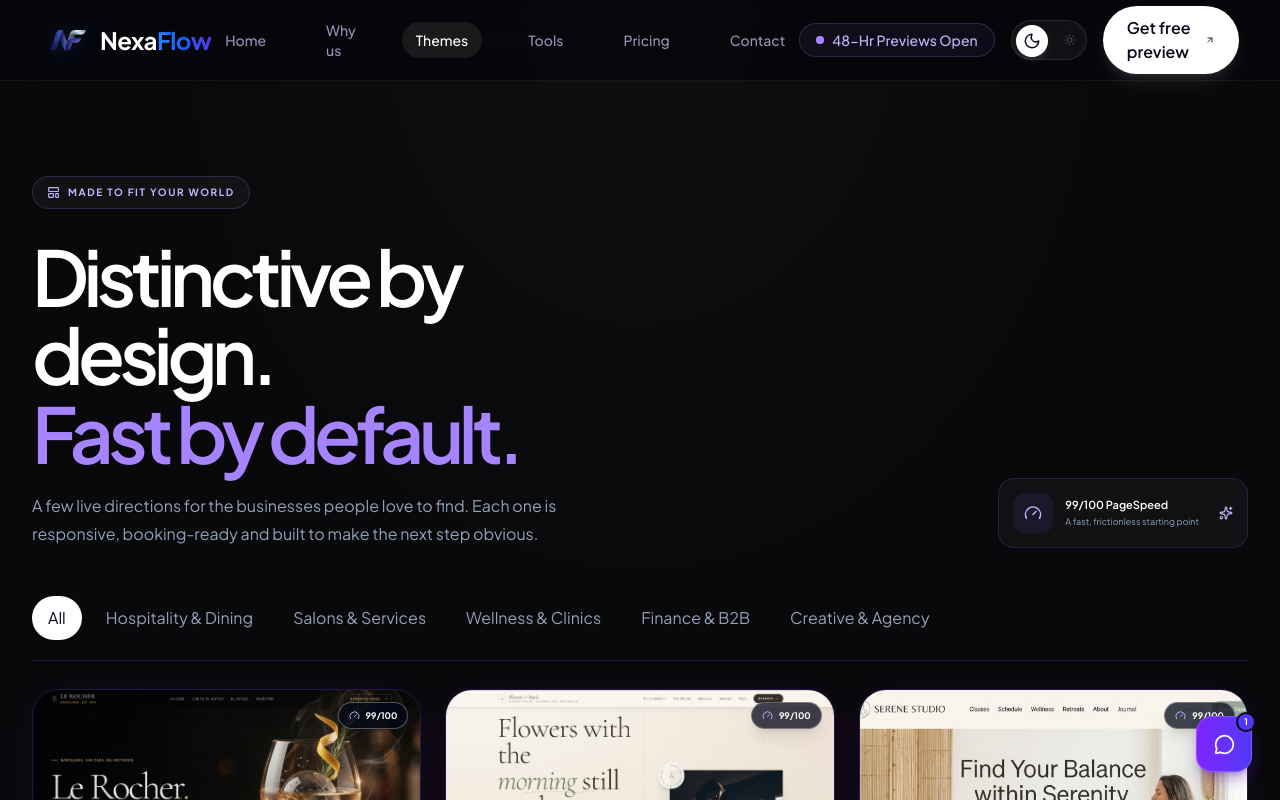
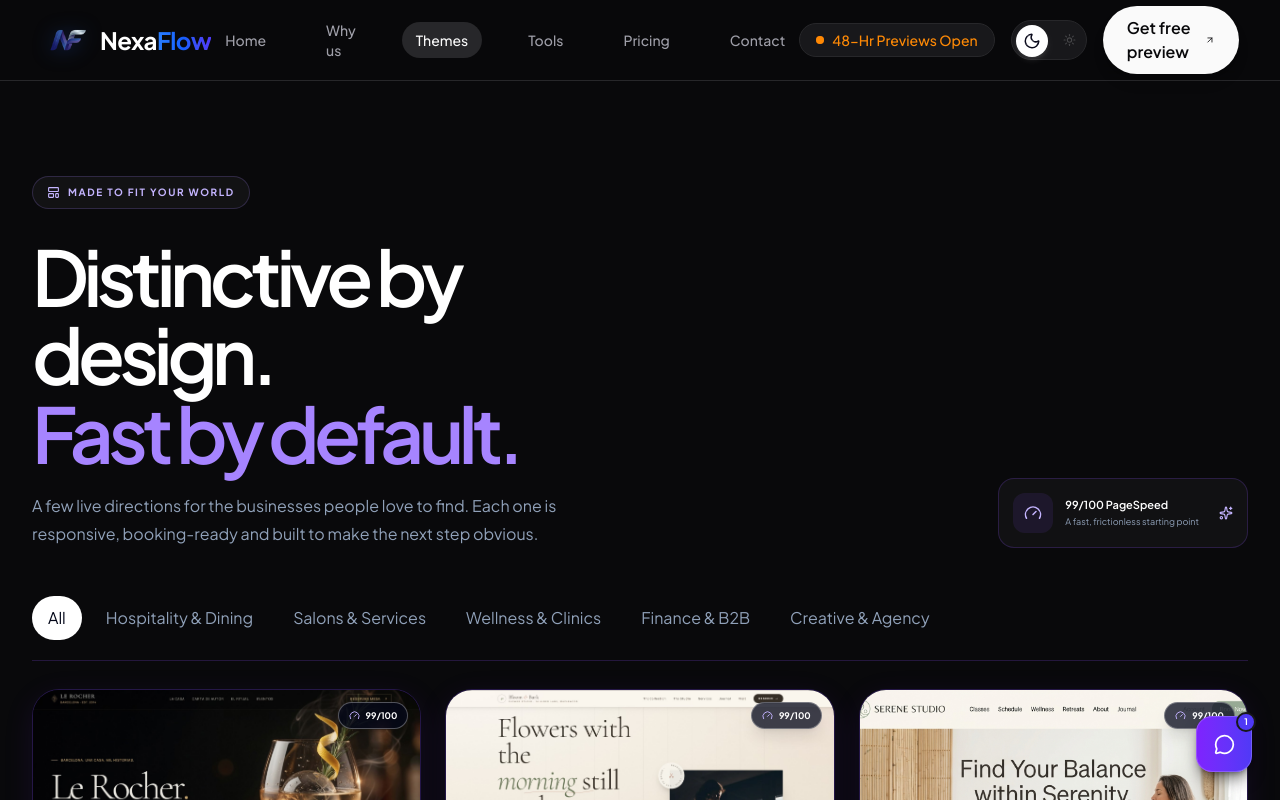
Before and after one commit to Awaiz11/Nexaflow, a Next.js app: page /themes in a window 1280 px wide. Shown: the top 800 px of the page. Built offline with nearby package versions, Linux system fonts and the light colour scheme.

Commit message:
Eliminate all dark mode purple/violet: solid zinc-950 body, dark neutral footer with earthy orange accents

```diff
--- a/src/app/globals.css
+++ b/src/app/globals.css
@@ -46,14 +46,14 @@ body {
   background-attachment: fixed;
 }
 
-/* DARK MODE: Premium editorial — sharp zinc base, no neon blooms */
+/* DARK MODE: Solid, deep slate/black (#09090b) base — strictly zero purple, violet, or gradients */
+html.dark,
+html.dark body,
+.dark,
 .dark body {
-  background-color: #09090b;
-  color: #fafafa;
-  /* Faint, warm-neutral vignette — no colored glows */
-  background-image:
-    radial-gradient(ellipse at 50% 0%, rgba(255, 255, 255, 0.025) 0%, transparent 55%);
-  background-attachment: fixed;
+  background-color: #09090b !important;
+  background-image: none !important;
+  color: #fafafa !important;
 }
 
 /* Text selection — neutral in dark mode */
--- a/src/app/layout.tsx
+++ b/src/app/layout.tsx
@@ -93,7 +93,7 @@ export default function RootLayout({ children }: { children: ReactNode }) {
         <script dangerouslySetInnerHTML={{ __html: themeInitScript }} />
       </head>
       <body
-        className={`${jakarta.className} min-h-screen bg-[var(--page-bg)] text-[var(--text-primary)] antialiased`}
+        className={`${jakarta.className} min-h-screen bg-[#FAFAFF] dark:bg-zinc-950 text-[#0A0A0A] dark:text-zinc-50 antialiased`}
         suppressHydrationWarning
       >
         <ThemeProvider>
--- a/src/app/page.tsx
+++ b/src/app/page.tsx
@@ -313,7 +313,7 @@ export default function HomePage() {
             },
           ].map((demo, index) => (
             <Reveal key={demo.key} delay={index * 0.07} className="h-full">
-              <div className="group relative flex h-full flex-col justify-between overflow-hidden rounded-3xl bg-white/90 border border-violet-200/70 shadow-[0_8px_30px_rgb(124,58,237,0.06)] backdrop-blur-xl transition-all duration-500 hover:-translate-y-2 hover:border-violet-500/50 hover:shadow-xl hover:shadow-violet-600/15 dark:bg-zinc-900 dark:border-zinc-800 dark:shadow-[0_8px_30px_rgba(0,0,0,0.4)] dark:hover:border-zinc-700 dark:hover:shadow-[0_12px_40px_rgba(0,0,0,0.6)]">
+              <div className="group relative flex h-full flex-col justify-between overflow-hidden rounded-3xl bg-white/90 border border-violet-200/70 shadow-[0_8px_30px_rgb(124,58,237,0.06)] backdrop-blur-xl transition-all duration-500 hover:-translate-y-2 hover:border-violet-500/50 hover:shadow-xl hover:shadow-violet-600/15 dark:bg-zinc-900 dark:border-zinc-800 dark:shadow-[0_8px_30px_rgba(0,0,0,0.4)] dark:hover:border-zinc-700 dark:hover:shadow-black/60">
                 {/* Glowing Hover Effects — subtle border shine in dark mode, no neon bloom */}
                 <div
                   aria-hidden="true"
@@ -341,7 +341,7 @@ export default function HomePage() {
                       href={demo.url}
                       target="_blank"
                       rel="noopener noreferrer"
-                      className="grid h-9 w-9 shrink-0 place-items-center rounded-full border border-violet-200/60 dark:border-zinc-700 bg-violet-50/60 dark:bg-zinc-800 text-gray-600 dark:text-zinc-300 backdrop-blur-md transition-all duration-300 hover:border-violet-500/40 hover:bg-violet-500/10 dark:hover:bg-zinc-700 dark:hover:text-zinc-50 hover:text-violet-700 hover:scale-105"
+                      className="grid h-9 w-9 shrink-0 place-items-center rounded-full border border-violet-200/60 dark:border-zinc-700 bg-violet-50/60 dark:bg-zinc-800 text-gray-600 dark:text-zinc-300 backdrop-blur-md transition-all duration-300 hover:border-violet-500/40 hover:bg-violet-500/10 dark:hover:border-zinc-600 dark:hover:bg-zinc-700 dark:hover:text-zinc-50 hover:text-violet-700 hover:scale-105"
                       aria-label={`Open ${demo.name} in new tab`}
                     >
                       <ExternalLink size={14} />
@@ -433,7 +433,7 @@ export default function HomePage() {
 
       <section className="mx-auto max-w-7xl px-5 pb-24 pt-8 sm:px-8 lg:pb-32">
         <Reveal>
-          <div className="relative overflow-hidden rounded-[30px] bg-[#09091B] px-7 py-10 text-white sm:px-11 sm:py-12 border border-violet-500/20 shadow-2xl shadow-violet-950/30 dark:bg-zinc-900 dark:border-zinc-800 dark:shadow-[0_16px_50px_rgba(0,0,0,0.7)]">
+          <div className="relative overflow-hidden rounded-[30px] bg-[#09091B] px-7 py-10 text-white sm:px-11 sm:py-12 border border-violet-500/20 shadow-2xl shadow-violet-950/30 dark:bg-zinc-900 dark:border-zinc-800 dark:shadow-[0_16px_50px_rgba(0,0,0,0.7)] dark:shadow-black/70">
             <div aria-hidden="true" className="absolute -right-20 -top-40 h-[360px] w-[360px] rounded-full bg-violet-600/25 blur-[90px] dark:hidden" />
             <div aria-hidden="true" className="absolute -left-20 bottom-0 h-[280px] w-[280px] rounded-full bg-indigo-600/20 blur-[80px] dark:hidden" />
             <div className="relative flex flex-col justify-between gap-8 md:flex-row md:items-center">
--- a/src/components/FloatingConcierge.tsx
+++ b/src/components/FloatingConcierge.tsx
@@ -35,13 +35,13 @@ export function FloatingConcierge() {
             animate={{ opacity: 1, y: 0, scale: 1 }}
             exit={{ opacity: 0, y: 16, scale: 0.96 }}
             transition={{ duration: 0.2, ease: "easeOut" }}
-            className="glass-card mb-3 flex w-[min(365px,calc(100vw-2.5rem))] flex-col overflow-hidden rounded-[24px] border border-violet-200/70 bg-white/95 shadow-2xl shadow-violet-950/15 backdrop-blur-2xl dark:border-violet-500/20 dark:bg-[#0B091B]/95 dark:shadow-black/50"
+            className="glass-card mb-3 flex w-[min(365px,calc(100vw-2.5rem))] flex-col overflow-hidden rounded-[24px] border border-violet-200/70 bg-white/95 shadow-2xl shadow-violet-950/15 backdrop-blur-2xl dark:border-zinc-800 dark:bg-zinc-900/95 dark:shadow-black/50"
             aria-label="NexaFlow concierge chat"
           >
-            <div className="flex items-center justify-between border-b border-violet-200/50 px-4 py-4 dark:border-violet-500/15">
+            <div className="flex items-center justify-between border-b border-violet-200/50 px-4 py-4 dark:border-zinc-800">
               <div className="flex items-center gap-3">
-                <span className="relative grid h-10 w-10 place-items-center rounded-2xl bg-gradient-to-r from-violet-600 to-indigo-600 text-white"><Sparkles size={17} /><span className="absolute -bottom-0.5 -right-0.5 h-3 w-3 rounded-full border-2 border-white bg-violet-500 dark:border-[#0B091B]" /></span>
-                <div><p className="text-sm font-semibold text-slate-950 dark:text-white">NexaFlow concierge</p><p className="mt-0.5 text-[11px] text-slate-500 dark:text-slate-400">Online · typically replies instantly</p></div>
+                <span className="relative grid h-10 w-10 place-items-center rounded-2xl bg-gradient-to-r from-violet-600 to-indigo-600 text-white"><Sparkles size={17} /><span className="absolute -bottom-0.5 -right-0.5 h-3 w-3 rounded-full border-2 border-white bg-violet-500 dark:border-zinc-900" /></span>
+                <div><p className="text-sm font-semibold text-slate-950 dark:text-zinc-50">NexaFlow concierge</p><p className="mt-0.5 text-[11px] text-slate-500 dark:text-zinc-400">Online · typically replies instantly</p></div>
               </div>
               <button type="button" onClick={() => setOpen(false)} aria-label="Close chat" className="grid h-8 w-8 place-items-center rounded-full text-slate-500 hover:bg-slate-100 dark:text-slate-400 dark:hover:bg-white/[0.08]"><X size={16} /></button>
             </div>
@@ -53,28 +53,28 @@ export function FloatingConcierge() {
                   className={`max-w-[88%] rounded-2xl px-3.5 py-3 text-xs leading-5 ${
                     message.from === "visitor"
                       ? "self-end rounded-br-md bg-gradient-to-r from-violet-600 to-indigo-600 text-white shadow-md shadow-violet-600/25"
-                      : "self-start rounded-bl-md border border-violet-200/60 bg-violet-50/70 text-slate-800 dark:border-violet-500/20 dark:bg-[#13102A] dark:text-slate-200"
+                      : "self-start rounded-bl-md border border-violet-200/60 bg-violet-50/70 text-slate-800 dark:border-zinc-800 dark:bg-zinc-950 dark:text-zinc-200"
                   }`}
                 >
                   {message.text}
-                  {message.kind === "route" && <span className="mt-2 flex items-center gap-1.5 border-t border-violet-500/20 pt-2 font-semibold text-violet-700 dark:text-violet-300"><Check size={13} /> Lead routed to WhatsApp queue</span>}
+                  {message.kind === "route" && <span className="mt-2 flex items-center gap-1.5 border-t border-violet-500/20 pt-2 font-semibold text-violet-700 dark:border-zinc-800 dark:text-orange-400"><Check size={13} /> Lead routed to WhatsApp queue</span>}
                 </div>
               ))}
             </div>
 
-            <div className="space-y-2 border-t border-violet-200/50 px-4 py-3 dark:border-violet-500/15">
+            <div className="space-y-2 border-t border-violet-200/50 px-4 py-3 dark:border-zinc-800">
               {messages.length === 1 && (
                 <div className="grid grid-cols-2 gap-2">
-                  <button type="button" onClick={() => addMessage("I’d like to test booking", "Perfect. A visitor can choose a time in seconds, then your team receives the details immediately.")} className="flex items-center justify-center gap-1.5 rounded-xl border border-violet-200/70 px-2 py-2.5 text-[10px] font-semibold text-slate-700 transition-colors hover:border-violet-300 hover:bg-violet-50 dark:border-white/10 dark:text-slate-300 dark:hover:border-violet-400/30 dark:hover:bg-violet-400/[0.05]"><CalendarDays size={13} /> Test instant booking</button>
-                  <button type="button" onClick={() => addMessage("Send a test WhatsApp lead", "Your lead is captured and routed to the business WhatsApp inbox in seconds.", "route")} className="flex items-center justify-center gap-1.5 rounded-xl border border-violet-500/20 bg-violet-500/[0.06] px-2 py-2.5 text-[10px] font-semibold text-violet-700 transition-colors hover:bg-violet-500/[0.12] dark:text-violet-300"><MessageCircle size={13} /> Test WhatsApp route</button>
+                  <button type="button" onClick={() => addMessage("I’d like to test booking", "Perfect. A visitor can choose a time in seconds, then your team receives the details immediately.")} className="flex items-center justify-center gap-1.5 rounded-xl border border-violet-200/70 px-2 py-2.5 text-[10px] font-semibold text-slate-700 transition-colors hover:border-violet-300 hover:bg-violet-50 dark:border-zinc-800 dark:text-zinc-300 dark:hover:border-zinc-700 dark:hover:bg-zinc-800"><CalendarDays size={13} /> Test instant booking</button>
+                  <button type="button" onClick={() => addMessage("Send a test WhatsApp lead", "Your lead is captured and routed to the business WhatsApp inbox in seconds.", "route")} className="flex items-center justify-center gap-1.5 rounded-xl border border-violet-500/20 bg-violet-500/[0.06] px-2 py-2.5 text-[10px] font-semibold text-violet-700 transition-colors hover:bg-violet-500/[0.12] dark:border-zinc-800 dark:bg-zinc-800/80 dark:text-orange-400"><MessageCircle size={13} /> Test WhatsApp route</button>
                 </div>
               )}
-              <form onSubmit={submitMessage} className="flex items-center gap-2 rounded-xl border border-violet-200/70 bg-slate-50/80 p-1 focus-within:border-violet-500/60 focus-within:ring-2 focus-within:ring-violet-500/20 dark:border-violet-500/20 dark:bg-white/[0.04] dark:focus-within:border-violet-400/50">
+              <form onSubmit={submitMessage} className="flex items-center gap-2 rounded-xl border border-violet-200/70 bg-slate-50/80 p-1 focus-within:border-violet-500/60 focus-within:ring-2 focus-within:ring-violet-500/20 dark:border-zinc-800 dark:bg-zinc-950 dark:focus-within:border-zinc-700">
                 <input value={input} onChange={(event) => setInput(event.target.value)} placeholder="Ask us anything..." aria-label="Message the concierge" className="min-w-0 flex-1 bg-transparent px-2 py-2 text-xs text-slate-800 outline-none placeholder:text-slate-400 dark:text-white" />
                 <button type="submit" aria-label="Send message" className="grid h-8 w-8 shrink-0 place-items-center rounded-lg bg-gradient-to-r from-violet-600 to-indigo-600 text-white shadow-md shadow-violet-600/25 transition-all hover:from-violet-500 hover:to-indigo-500 hover:shadow-violet-600/40 active:scale-95"><Send size={14} /></button>
               </form>
             </div>
-            <Link href="/contact" className="flex items-center justify-center gap-1.5 bg-slate-50 py-2.5 text-[10px] font-semibold text-slate-500 transition-colors hover:text-violet-600 dark:bg-white/[0.025] dark:text-slate-400 dark:hover:text-violet-300">Want your own preview? Start here <ArrowUpRight size={12} /></Link>
+            <Link href="/contact" className="flex items-center justify-center gap-1.5 bg-slate-50 py-2.5 text-[10px] font-semibold text-slate-500 transition-colors hover:text-violet-600 dark:bg-zinc-950 dark:text-zinc-400 dark:hover:text-orange-400">Want your own preview? Start here <ArrowUpRight size={12} /></Link>
           </motion.section>
         )}
       </AnimatePresence>
@@ -83,11 +83,11 @@ export function FloatingConcierge() {
         onClick={() => setOpen((value) => !value)}
         aria-label={open ? "Close concierge chat" : "Open concierge chat"}
         aria-expanded={open}
-        className="group relative grid h-14 w-14 place-items-center rounded-2xl bg-gradient-to-r from-violet-600 to-indigo-600 text-white shadow-lg shadow-violet-600/30 transition-transform hover:-translate-y-1 hover:shadow-violet-600/40 dark:shadow-violet-900/40"
+        className="group relative grid h-14 w-14 place-items-center rounded-2xl bg-gradient-to-r from-violet-600 to-indigo-600 text-white shadow-lg shadow-violet-600/30 transition-transform hover:-translate-y-1 hover:shadow-violet-600/40 dark:shadow-black/50"
       >
         <span className="absolute inset-0 rounded-2xl border border-white/20" />
         {open ? <X size={21} /> : <MessageCircle size={21} />}
-        {!open && <span className="absolute -right-1 -top-1 grid h-5 w-5 place-items-center rounded-full border-2 border-white bg-indigo-600 text-[9px] font-bold text-white dark:border-[#090a0f] dark:bg-indigo-600 dark:text-white">1</span>}
+        {!open && <span className="absolute -right-1 -top-1 grid h-5 w-5 place-items-center rounded-full border-2 border-white bg-indigo-600 text-[9px] font-bold text-white dark:border-zinc-900 dark:bg-indigo-600 dark:text-white">1</span>}
       </button>
     </div>
   );
--- a/src/components/Navbar.tsx
+++ b/src/components/Navbar.tsx
@@ -22,7 +22,7 @@ export function Navbar() {
   const [mobileOpen, setMobileOpen] = useState(false);
 
   return (
-    <header className="fixed top-0 left-0 right-0 w-full z-50 border-b border-violet-200/40 bg-white/75 backdrop-blur-xl dark:border-white/[0.06] dark:bg-[#05050B]/80">
+    <header className="fixed top-0 left-0 right-0 w-full z-50 border-b border-violet-200/40 bg-white/75 backdrop-blur-xl dark:border-zinc-800 dark:bg-zinc-950/80">
       <div className="w-full max-w-[1600px] mx-auto px-6 lg:px-12 h-20 flex items-center justify-between">
         <div>
           <Link href="/" className="group flex shrink-0 items-center" aria-label="NexaFlow home">
@@ -38,8 +38,8 @@ export function Navbar() {
                 key={link.href}
                 href={link.href}
                 className={`rounded-full px-3.5 py-2 text-sm font-medium transition-colors ${active
-                    ? "bg-violet-50 text-violet-700 dark:bg-white/[0.08] dark:text-white"
-                    : "text-[#4a4a6a] hover:text-[#09091B] dark:text-[#9494b8] dark:hover:text-white"
+                    ? "bg-violet-50 text-violet-700 dark:bg-zinc-800 dark:text-zinc-50"
+                    : "text-[#4a4a6a] hover:text-[#09091B] dark:text-zinc-400 dark:hover:text-zinc-100"
                   }`}
               >
                 {link.label}
@@ -49,17 +49,17 @@ export function Navbar() {
         </div>
 
         <div className="flex items-center gap-4">
-          <div className="hidden items-center gap-2 rounded-full border border-violet-500/20 bg-violet-500/[0.06] px-4 py-1.5 lg:flex dark:border-violet-400/20 dark:bg-violet-400/[0.06]">
+          <div className="hidden items-center gap-2 rounded-full border border-violet-500/20 bg-violet-500/[0.06] px-4 py-1.5 lg:flex dark:border-zinc-800 dark:bg-zinc-900">
             <span className="relative flex h-2 w-2">
-              <span className="absolute inline-flex h-full w-full animate-ping rounded-full bg-violet-500 opacity-50 dark:bg-violet-400" />
-              <span className="relative inline-flex h-2 w-2 rounded-full bg-violet-600 dark:bg-violet-400" />
+              <span className="absolute inline-flex h-full w-full animate-ping rounded-full bg-violet-500 opacity-50 dark:bg-orange-500" />
+              <span className="relative inline-flex h-2 w-2 rounded-full bg-violet-600 dark:bg-orange-400" />
             </span>
-            <span className="whitespace-nowrap text-sm font-medium text-violet-700 dark:text-violet-300">48-Hr Previews Open</span>
+            <span className="whitespace-nowrap text-sm font-medium text-violet-700 dark:text-orange-400">48-Hr Previews Open</span>
           </div>
           <ThemeToggle />
           <Link
             href="/contact"
-            className="hidden items-center gap-2 rounded-full bg-[#09091B] px-6 py-2.5 text-base font-semibold text-white shadow-md transition-all hover:bg-[#181832] sm:inline-flex dark:bg-white dark:text-[#09091B] dark:shadow-lg dark:shadow-white/10 dark:hover:bg-violet-50"
+            className="hidden items-center gap-2 rounded-full bg-[#09091B] px-6 py-2.5 text-base font-semibold text-white shadow-md transition-all hover:bg-[#181832] sm:inline-flex dark:bg-zinc-50 dark:text-zinc-950 dark:shadow-lg dark:hover:bg-zinc-200"
           >
             Get free preview <ArrowUpRight size={18} />
           </Link>
@@ -68,7 +68,7 @@ export function Navbar() {
             aria-label={mobileOpen ? "Close navigation" : "Open navigation"}
             aria-expanded={mobileOpen}
             onClick={() => setMobileOpen((open) => !open)}
-            className="grid h-10 w-10 place-items-center rounded-xl border border-slate-200 text-slate-700 transition-colors hover:bg-slate-100 md:hidden dark:border-white/10 dark:text-slate-200 dark:hover:bg-white/10"
+            className="grid h-10 w-10 place-items-center rounded-xl border border-slate-200 text-slate-700 transition-colors hover:bg-slate-100 md:hidden dark:border-zinc-800 dark:text-zinc-300 dark:hover:bg-zinc-800"
           >
             {mobileOpen ? <X size={18} /> : <Menu size={18} />}
           </button>
@@ -82,7 +82,7 @@ export function Navbar() {
             animate={{ opacity: 1, height: "auto" }}
             exit={{ opacity: 0, height: 0 }}
             transition={{ duration: 0.24, ease: "easeOut" }}
-            className="overflow-hidden border-t border-slate-200/80 bg-white/95 px-6 pb-6 backdrop-blur-2xl md:hidden dark:border-white/5 dark:bg-[#090A0F]/95"
+            className="overflow-hidden border-t border-slate-200/80 bg-white/95 px-6 pb-6 backdrop-blur-2xl md:hidden dark:border-zinc-800 dark:bg-zinc-950/95"
             aria-label="Mobile navigation"
           >
             <div className="mx-auto max-w-7xl grid gap-1 pt-4">
@@ -92,8 +92,8 @@ export function Navbar() {
                   href={link.href}
                   onClick={() => setMobileOpen(false)}
                   className={`rounded-xl px-4 py-3 text-sm font-medium transition-colors ${pathname === link.href
-                      ? "bg-violet-50 text-violet-700 dark:bg-violet-500/20 dark:text-violet-300"
-                      : "text-slate-600 hover:bg-slate-100 dark:text-slate-300 dark:hover:bg-white/[0.06]"
+                      ? "bg-violet-50 text-violet-700 dark:bg-zinc-800 dark:text-orange-400"
+                      : "text-slate-600 hover:bg-slate-100 dark:text-zinc-400 dark:hover:bg-zinc-800"
                     }`}
                 >
                   {link.label}
@@ -102,7 +102,7 @@ export function Navbar() {
               <Link
                 href="/contact"
                 onClick={() => setMobileOpen(false)}
-                className="mt-2 inline-flex items-center justify-center gap-2 rounded-full bg-[#09091B] px-4 py-3.5 text-sm font-semibold text-white shadow-md transition-all hover:bg-[#181832] dark:bg-white dark:text-[#09091B] dark:shadow-lg dark:shadow-white/10 dark:hover:bg-violet-50"
+                className="mt-2 inline-flex items-center justify-center gap-2 rounded-full bg-[#09091B] px-4 py-3.5 text-sm font-semibold text-white shadow-md transition-all hover:bg-[#181832] dark:bg-zinc-50 dark:text-zinc-950 dark:hover:bg-zinc-200"
               >
                 Get free preview <ArrowUpRight size={16} />
               </Link>
--- a/src/components/SpotlightCard.tsx
+++ b/src/components/SpotlightCard.tsx
@@ -21,7 +21,7 @@ export function SpotlightCard({ children, className = "p-6" }: { children: React
         });
       }}
       style={{ "--spot-x": spot.x, "--spot-y": spot.y } as SpotlightStyle}
-      className={`spotlight-card group relative overflow-hidden rounded-[26px] bg-white/90 border border-violet-200/70 shadow-[0_8px_30px_rgb(124,58,237,0.06)] backdrop-blur-xl transition-all duration-500 hover:-translate-y-1 hover:border-violet-500/40 hover:shadow-xl hover:shadow-violet-950/[0.06] dark:bg-zinc-900 dark:border-zinc-800 dark:shadow-[0_8px_30px_rgba(0,0,0,0.4)] dark:hover:border-zinc-700 dark:hover:shadow-[0_12px_40px_rgba(0,0,0,0.6)] ${className}`}
+      className={`spotlight-card group relative overflow-hidden rounded-[26px] bg-white/90 border border-violet-200/70 shadow-[0_8px_30px_rgb(124,58,237,0.06)] backdrop-blur-xl transition-all duration-500 hover:-translate-y-1 hover:border-violet-500/40 hover:shadow-xl hover:shadow-violet-950/[0.06] dark:bg-zinc-900 dark:border-zinc-800 dark:shadow-[0_8px_30px_rgba(0,0,0,0.4)] dark:hover:border-zinc-700 dark:hover:shadow-black/60 ${className}`}
     >
       {children}
     </article>
--- a/src/components/ThemeToggle.tsx
+++ b/src/components/ThemeToggle.tsx
@@ -13,7 +13,7 @@ export function ThemeToggle() {
       aria-label={`Switch to ${theme === "dark" ? "light" : "dark"} mode`}
       aria-pressed={theme === "dark"}
       onClick={(e) => toggleTheme(e.clientX, e.clientY)}
-      className="theme-toggle group relative inline-flex h-10 w-[76px] shrink-0 items-center rounded-full border border-violet-200/60 bg-white/80 p-1 backdrop-blur-md hover:border-violet-400/50 dark:border-white/10 dark:bg-white/[0.05] dark:hover:border-violet-400/30"
+      className="theme-toggle group relative inline-flex h-10 w-[76px] shrink-0 items-center rounded-full border border-violet-200/60 bg-white/80 p-1 backdrop-blur-md hover:border-violet-400/50 dark:border-zinc-800 dark:bg-zinc-900 dark:hover:border-zinc-700"
     >
       <motion.span
         aria-hidden="true"
```
Also changed, not shown: src/components/Footer.tsx (+16 -16 lines).
